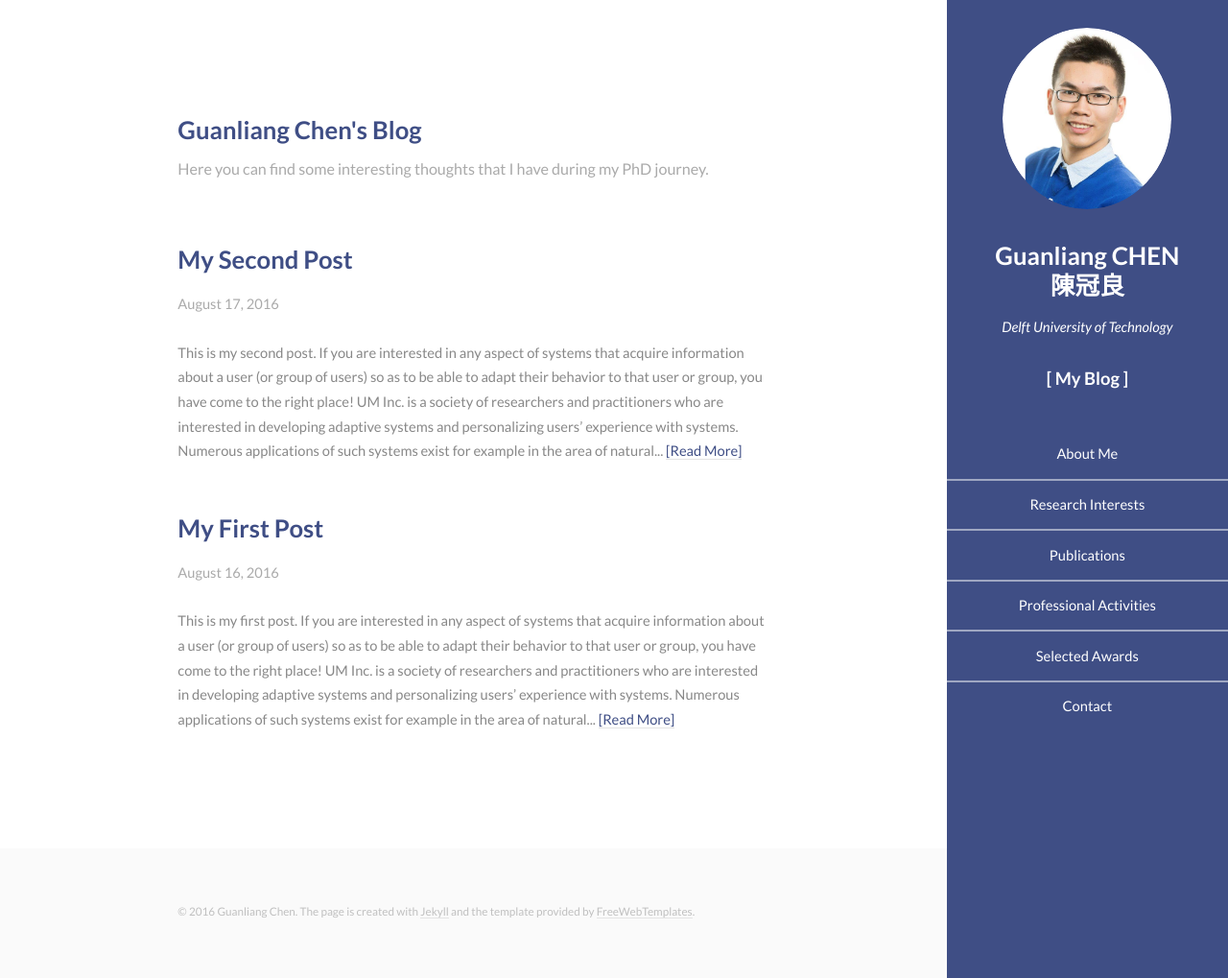
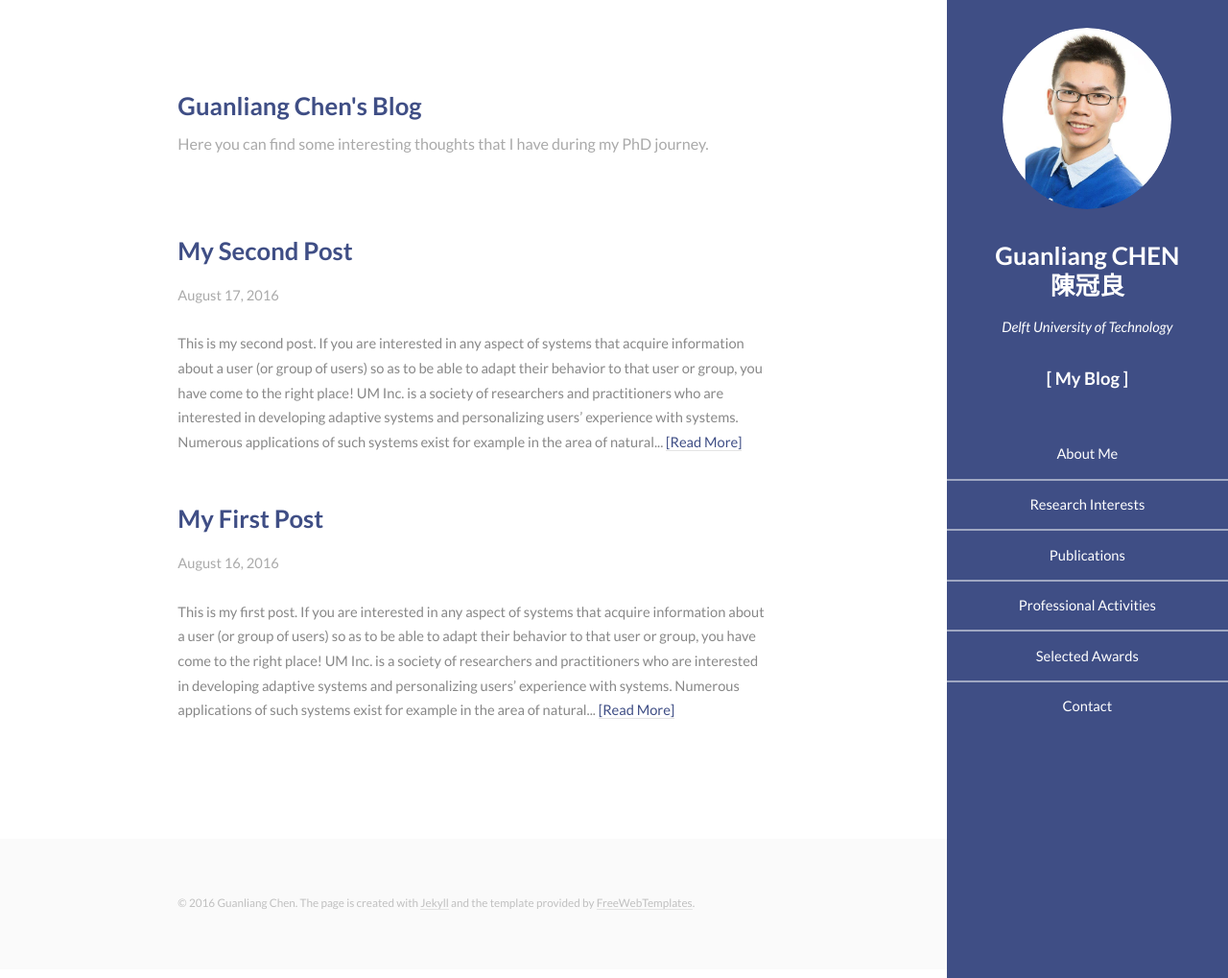
Before and after one commit to AngusGLChen/__angusglchen.github.io, a Jekyll site: the page built from blog/index.html, in a window 1280 px wide and 1019 px high. Shown: the whole window at 96% size. Built offline with Jekyll 4.4.1, drawn with Linux system fonts in a browser that asks for light colours; the list of posts is cut into pages by our own code.

Commit message:
Aug 16, 2016

```diff
--- a/blog/index.html
+++ b/blog/index.html
@@ -3,8 +3,8 @@ layout: default
 title: Guanliang Chen's Blog
 ---
 
-<h3 style="padding:2.25em 0 0 0"><font color="#3f4e85">{{page.title}}</font></h3>
-<p style="padding:0 0 2.25em 0">Here you can find some interesting thoughts that I have during my PhD journey.</p>
+<h3 style="padding:1.25em 0 0 0"><font color="#3f4e85">{{page.title}}</font></h3>
+<p style="padding:0 0 3.25em 0">Here you can find some interesting thoughts that I have during my PhD journey.</p>
 
 <div style="padding:0 0 5em 0">
 	<div class="posts-list">
```
